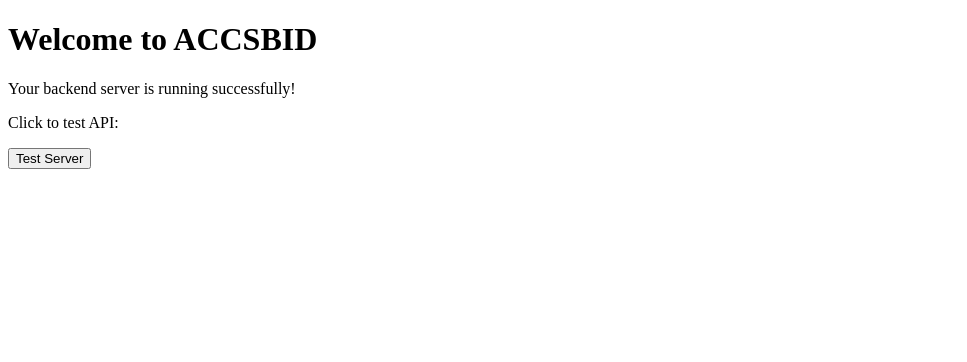
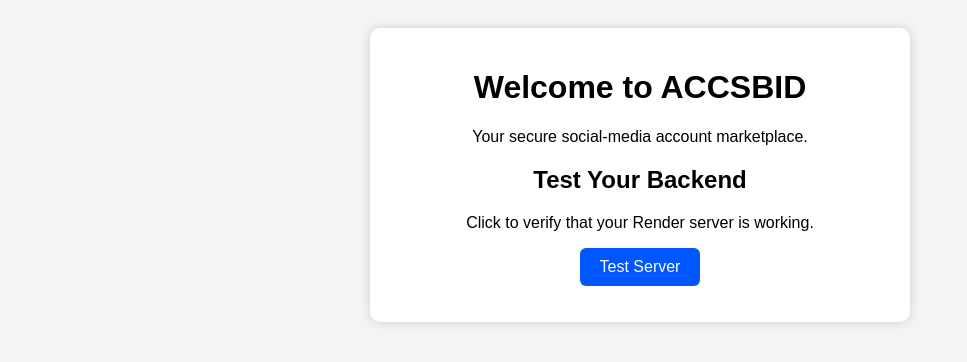
Before and after one commit to Incharge1/accsbid, a website: page public/index.html in a window 1280 px wide. Shown: the whole page, without its empty margins (0-967 px from the left). Drawn offline with Linux system fonts and the light colour scheme.

Commit message:
Updated ACCSBID UI

```diff
--- a/public/index.html
+++ b/public/index.html
@@ -1,22 +1,53 @@
 <!DOCTYPE html>
 <html>
 <head>
-    <title>ACCSBID Website</title>
+    <title>ACCSBID — Secure Account Marketplace</title>
+    <style>
+        body {
+            font-family: Arial, sans-serif;
+            background: #f4f4f4;
+            padding: 20px;
+            text-align: center;
+        }
+        .box {
+            background: white;
+            padding: 20px;
+            max-width: 500px;
+            margin: auto;
+            border-radius: 10px;
+            box-shadow: 0 0 10px #ccc;
+        }
+        button {
+            padding: 10px 20px;
+            font-size: 16px;
+            border-radius: 6px;
+            border: none;
+            background: #0056ff;
+            color: white;
+        }
+    </style>
 </head>
+
 <body>
-    <h1>Welcome to ACCSBID</h1>
-    <p>Your backend server is running successfully!</p>
+    <div class="box">
+        <h1>Welcome to ACCSBID</h1>
+        <p>Your secure social-media account marketplace.</p>
 
-    <p>Click to test API:</p>
-    <button onclick="testApi()">Test Server</button>
+        <h2>Test Your Backend</h2>
+        <p>Click to verify that your Render server is working.</p>
 
-    <p id="result"></p>
+        <button onclick="testApi()">Test Server</button>
+
+        <p id="result"></p>
+    </div>
 
     <script>
         function testApi() {
             fetch('/api/test')
                 .then(res => res.text())
-                .then(data => document.getElementById('result').innerText = data)
+                .then(data => {
+                    document.getElementById("result").innerText = data;
+                })
                 .catch(err => alert("Error: " + err));
         }
     </script>
```
